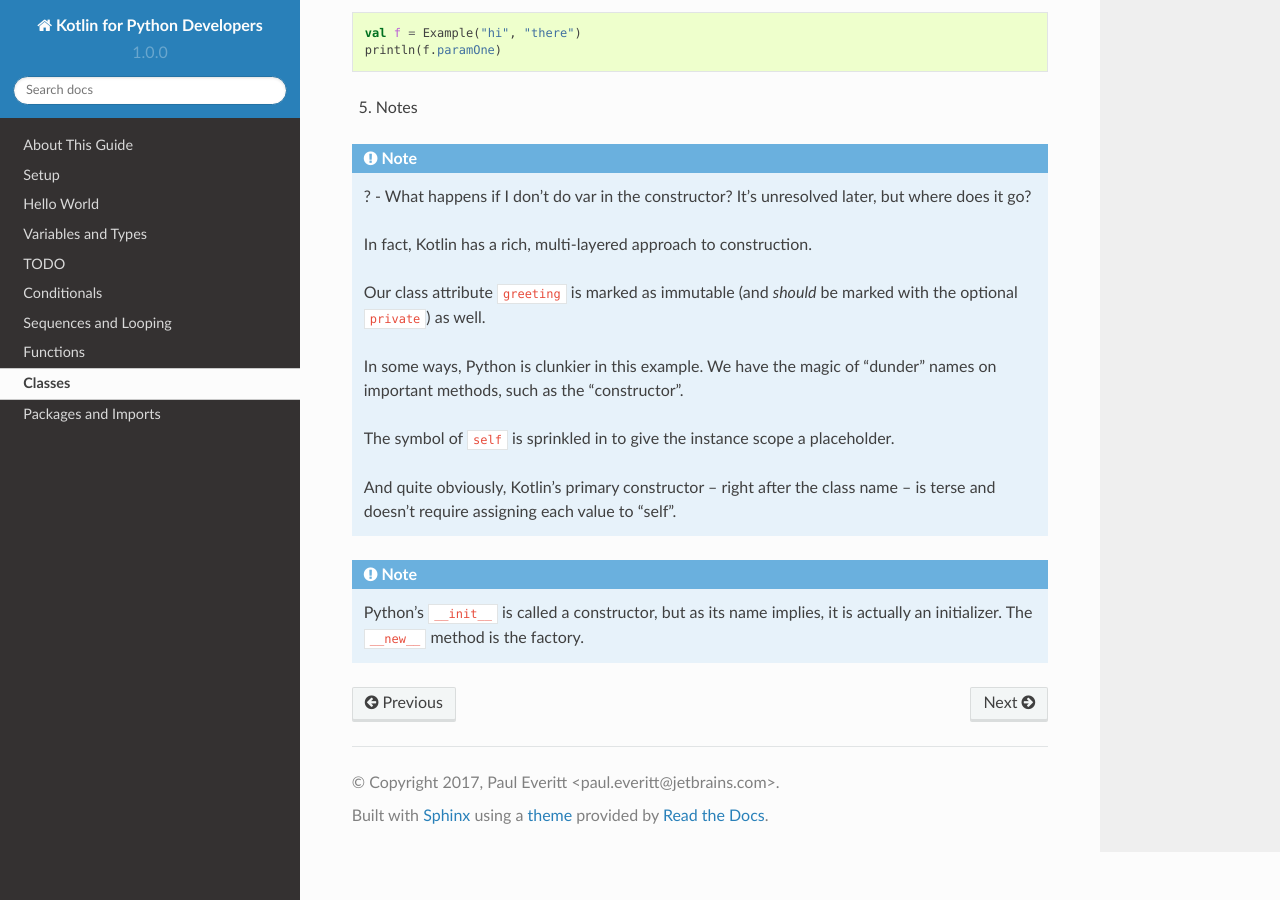
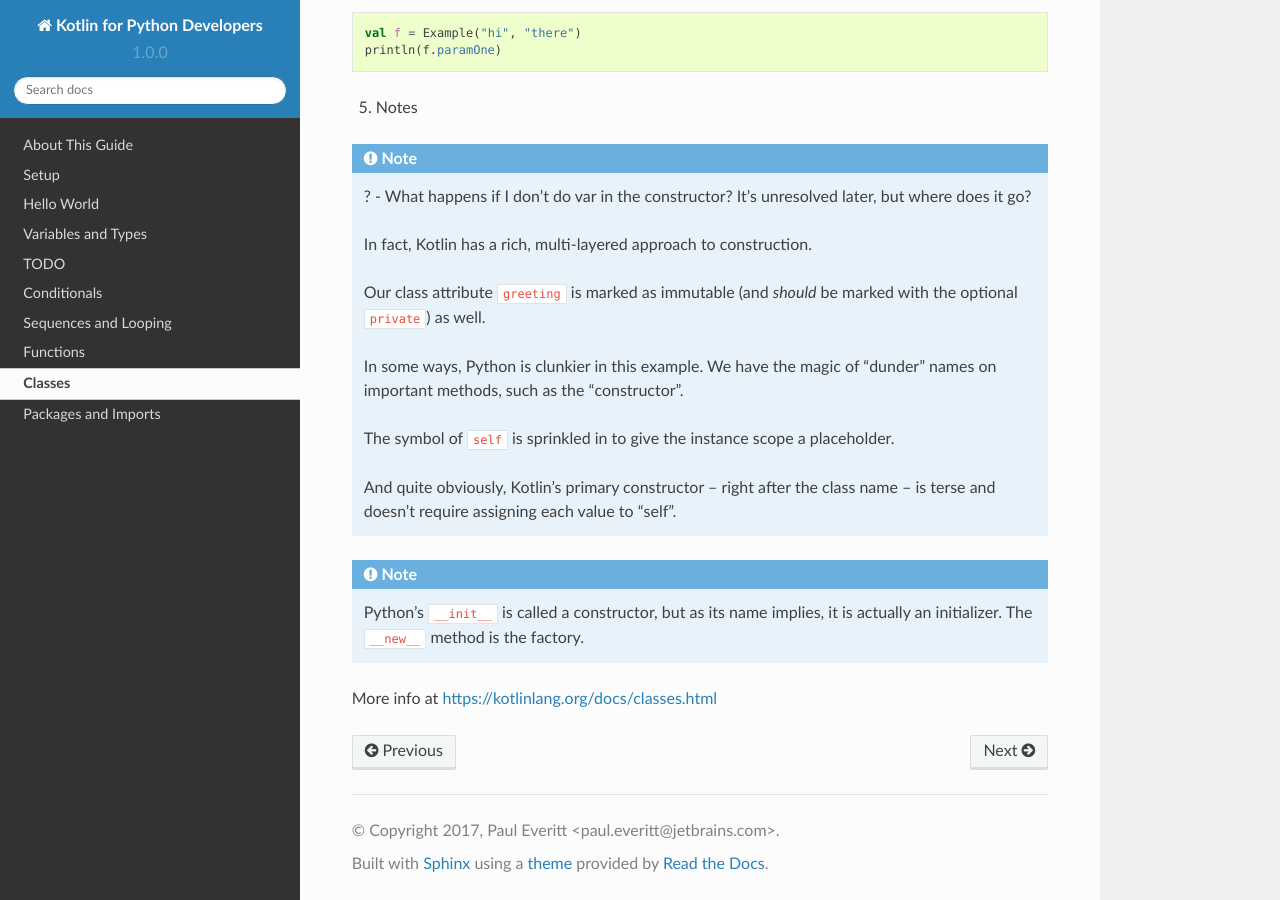
Before and after one commit to pauleveritt/kotlin_for_python, a Sphinx documentation site: the page built from docs/classes/index.rst, in a window 1280 px wide and 900 px high, scrolled down 2265 px. Built offline with Sphinx 7.4.7 and the Read the Docs theme 2.0.0, drawn with Linux system fonts in a browser that asks for light colours.

Commit message:
Update index.rst

```diff
--- a/docs/classes/index.rst
+++ b/docs/classes/index.rst
@@ -134,3 +134,5 @@ We can then initialise it like this:
 
     Python's ``__init__`` is called a constructor, but as its name implies, it is actually an initializer.
     The ``__new__`` method is the factory.
+
+More info at https://kotlinlang.org/docs/classes.html
```
